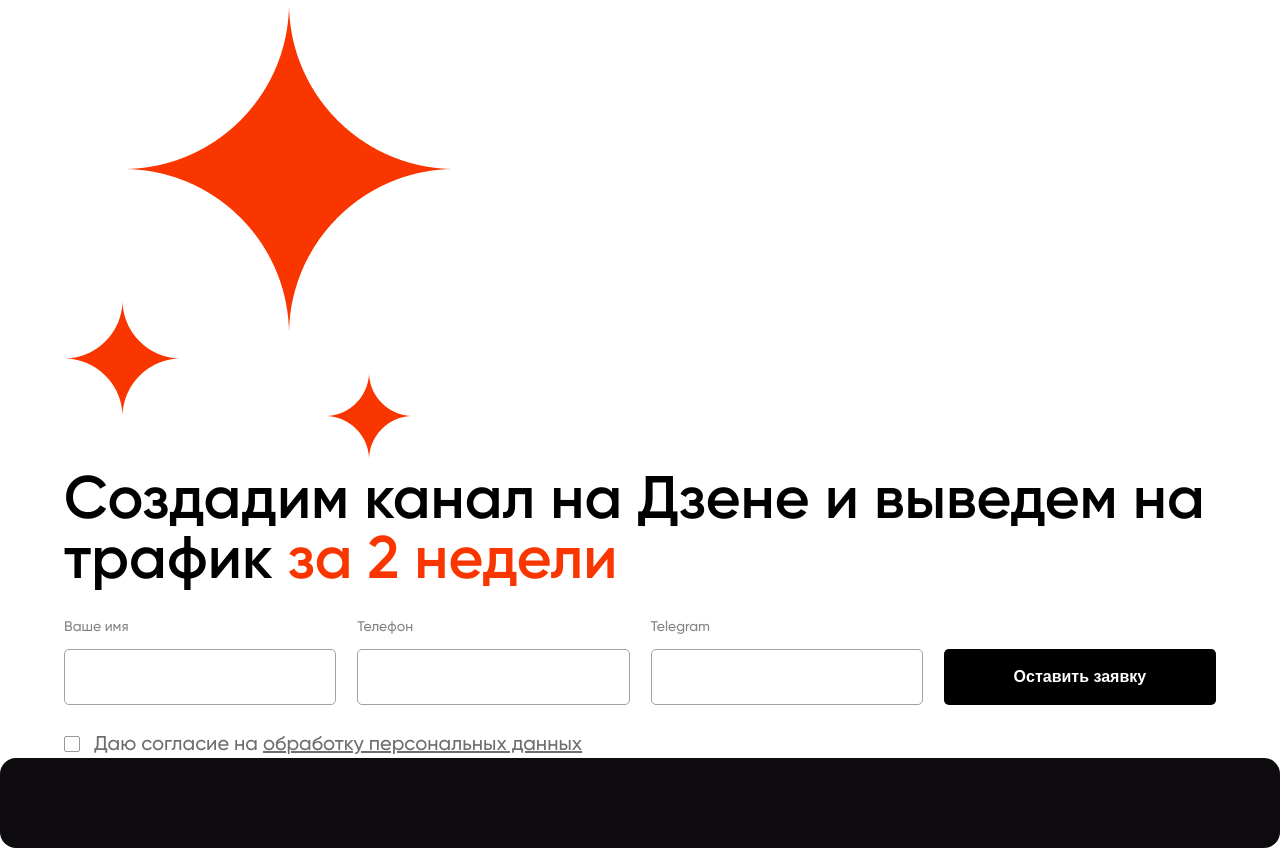
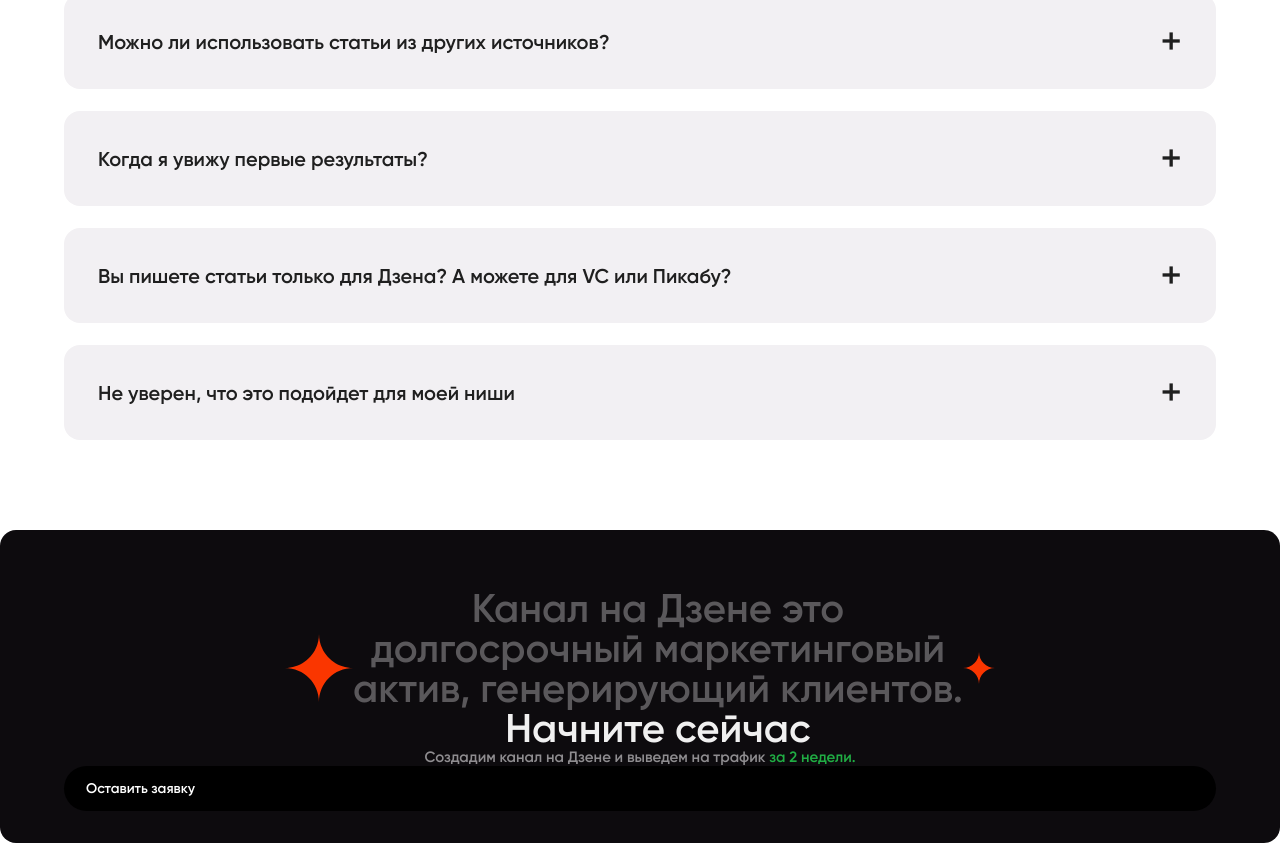
Before and after one commit to asadbekqulboyev/latters, a plain HTML site: page index.html in a window 1280 px wide. Shown: the part 7482-8330 px from the top of the page. Drawn offline with nearby package versions, Linux system fonts and the light colour scheme.

Commit message:
finish 70%

```diff
--- a/assets/scss/_footer.scss
+++ b/assets/scss/_footer.scss
@@ -2,4 +2,28 @@
   border-radius: 16px;
   background: #0d0b0e;
   padding: 58px 0 32px;
+  margin-top: 90px;
+  &_title {
+    text-align: center;
+    color: #5a585b;
+    text-align: center;
+    font-size: 40px;
+    font-style: normal;
+    font-weight: 600;
+    line-height: 40px;
+    span {
+      color: #f0f0f0;
+    }
+  }
+  &_content {
+    color: #8f8d90;
+    text-align: center;
+    font-size: 15px;
+    font-style: normal;
+    font-weight: 600;
+    line-height: normal;
+    span {
+      color: #20ae44;
+    }
+  }
 }
--- a/assets/scss/_form.scss
+++ b/assets/scss/_form.scss
@@ -67,9 +67,15 @@
   }
   &.white {
     margin-top: 120px;
-
+    padding-bottom: 87px;
     .form_content {
       padding: 0;
+      position: relative;
+      .form_img {
+        position: absolute;
+        right: 0;
+        top: 0;
+      }
       label {
         display: flex;
         flex-direction: column;
@@ -145,5 +151,9 @@
         flex-direction: row;
       }
     }
+    .form_inputs {
+      gap: 21px;
+      position: relative;
+    }
   }
 }
--- a/index.html
+++ b/index.html
@@ -442,6 +442,49 @@
                     </div>
                 </div>
             </section>
+            <section class="form white">
+                <div class="container">
+                    <div class="form_content">
+                        <img src="assets/images/formwhite_img.png" alt="" class="form_img">
+                        <h2 class="form_title">Создадим канал на Дзене <br>
+                            и выведем на трафик <br> <span>за 2 недели</span></h2>
+                        <div class="form_inputs flex a_end">
+                            <label>
+                                <span>Ваше имя</span>
+                                <input type="text" name="firstname">
+                            </label>
+                            <label>
+                                <span>Телефон</span>
+                                <input type="tel" name="phone">
+                            </label>
+                            <label>
+                                <span>Telegram</span>
+                                <input type="text" name="telegram">
+                            </label>
+                            <label>
+                                <button>Оставить заявку</button>
+                            </label>
+                        </div>
+                        <label class="form_content_checked flex a_center row">
+                            <div class="custom_checkbox">
+                                <input type="checkbox">
+                                <span class="checkmark">
+                                    <svg xmlns="http://www.w3.org/2000/svg" width="12" height="12" viewBox="0 0 12 12"
+                                        fill="none">
+                                        <path fill-rule="evenodd" clip-rule="evenodd"
+                                            d="M3.62911 9.23594C6.04946 6.81558 8.01412 4.8508 10.4345 2.43054C10.4754 2.38959 10.5425 2.38978 10.5832 2.43054L10.7713 2.61854L10.7731 2.62044L11.1778 3.02509L11.1797 3.027L11.3677 3.21508C11.4085 3.25584 11.4087 3.32279 11.3677 3.36374C8.94739 5.78411 6.98273 7.74888 4.56239 10.1693C4.52144 10.2101 4.45467 10.2101 4.41373 10.1693L4.22564 9.98117L4.22374 9.97927L3.81909 9.57462L3.81718 9.57271L3.6291 9.38463C3.58815 9.34368 3.58816 9.27689 3.62911 9.23594Z"
+                                            fill="#9A9A9A" />
+                                        <path fill-rule="evenodd" clip-rule="evenodd"
+                                            d="M4.4189 10.1688C1.95939 7.70927 3.08903 8.83891 0.629525 6.37941C0.587913 6.3378 0.588107 6.26967 0.629525 6.22826L0.820651 6.03723L0.822588 6.03529L1.23378 5.6241L1.23562 5.62216L1.42674 5.43104C1.46816 5.38962 1.53629 5.38943 1.5779 5.43104C4.03741 7.89053 2.90777 6.7609 5.36718 9.22039C5.40879 9.262 5.40879 9.32984 5.36718 9.37145L5.17605 9.56258L5.17422 9.56451L4.76302 9.9757L4.76109 9.97764L4.56996 10.1688C4.52835 10.2103 4.46051 10.2103 4.4189 10.1688Z"
+                                            fill="#9A9A9A" />
+                                    </svg>
+                                </span>
+                            </div>
+                            <p>Даю согласие на <a href="#">обработку персональных данных</a></p>
+                        </label>
+                    </div>
+                </div>
+            </section>
             <section class="faq">
                 <div class="container">
                     <h2 class="section_title">Вопросы и ответы</h2>
@@ -536,52 +579,26 @@
                     </div>
                 </div>
             </section>
-            <section class="form white">
-                <div class="container">
-                    <div class="form_content">
-                        <img src="assets/images/formwhite_img.png" alt="" class="form_img">
-                        <h2 class="form_title">Создадим канал на Дзене
-                            и выведем на трафик <span>за 2 недели</span></h2>
-                        <div class="form_inputs flex a_end">
-                            <label>
-                                <span>Ваше имя</span>
-                                <input type="text" name="firstname">
-                            </label>
-                            <label>
-                                <span>Телефон</span>
-                                <input type="tel" name="phone">
-                            </label>
-                            <label>
-                                <span>Telegram</span>
-                                <input type="text" name="telegram">
-                            </label>
-                            <label>
-                                <button>Оставить заявку</button>
-                            </label>
-                        </div>
-                        <label class="form_content_checked flex a_center row">
-                            <div class="custom_checkbox">
-                                <input type="checkbox">
-                                <span class="checkmark">
-                                    <svg xmlns="http://www.w3.org/2000/svg" width="12" height="12" viewBox="0 0 12 12"
-                                        fill="none">
-                                        <path fill-rule="evenodd" clip-rule="evenodd"
-                                            d="M3.62911 9.23594C6.04946 6.81558 8.01412 4.8508 10.4345 2.43054C10.4754 2.38959 10.5425 2.38978 10.5832 2.43054L10.7713 2.61854L10.7731 2.62044L11.1778 3.02509L11.1797 3.027L11.3677 3.21508C11.4085 3.25584 11.4087 3.32279 11.3677 3.36374C8.94739 5.78411 6.98273 7.74888 4.56239 10.1693C4.52144 10.2101 4.45467 10.2101 4.41373 10.1693L4.22564 9.98117L4.22374 9.97927L3.81909 9.57462L3.81718 9.57271L3.6291 9.38463C3.58815 9.34368 3.58816 9.27689 3.62911 9.23594Z"
-                                            fill="#9A9A9A" />
-                                        <path fill-rule="evenodd" clip-rule="evenodd"
-                                            d="M4.4189 10.1688C1.95939 7.70927 3.08903 8.83891 0.629525 6.37941C0.587913 6.3378 0.588107 6.26967 0.629525 6.22826L0.820651 6.03723L0.822588 6.03529L1.23378 5.6241L1.23562 5.62216L1.42674 5.43104C1.46816 5.38962 1.53629 5.38943 1.5779 5.43104C4.03741 7.89053 2.90777 6.7609 5.36718 9.22039C5.40879 9.262 5.40879 9.32984 5.36718 9.37145L5.17605 9.56258L5.17422 9.56451L4.76302 9.9757L4.76109 9.97764L4.56996 10.1688C4.52835 10.2103 4.46051 10.2103 4.4189 10.1688Z"
-                                            fill="#9A9A9A" />
-                                    </svg>
-                                </span>
-                            </div>
-                            <p>Даю согласие на <a href="#">обработку персональных данных</a></p>
-                        </label>
-                    </div>
-                </div>
-            </section>
+
         </main>
         <footer class="footer">
             <div class="container">
+                <div class="footer_top flex a_center center
+                ">
+                    <img src="assets/images/footer_star.svg" alt="">
+                    <h2 class="footer_title">Канал на Дзене это <br> долгосрочный маркетинговый <br> актив, генерирующий
+                        клиентов. <br> <span> Начните сейчас</span></h2>
+                    <img src="assets/images/smla_star.svg" alt="">
+                </div>
+                <div class="footer_content">
+                    Создадим канал на Дзене и выведем на трафик <span>за 2 недели.</span>
+                </div>
+                <div class="footer_button">
+                    <a href="#" class="button flex a_center">
+                        Оставить заявку
+                    </a>
+                </div>
+
             </div>
         </footer>
     </div>
```
Also changed, not shown: assets/css/style.css, assets/images/footer_star.svg (added), assets/images/smla_star.svg (added), 1 other file.
